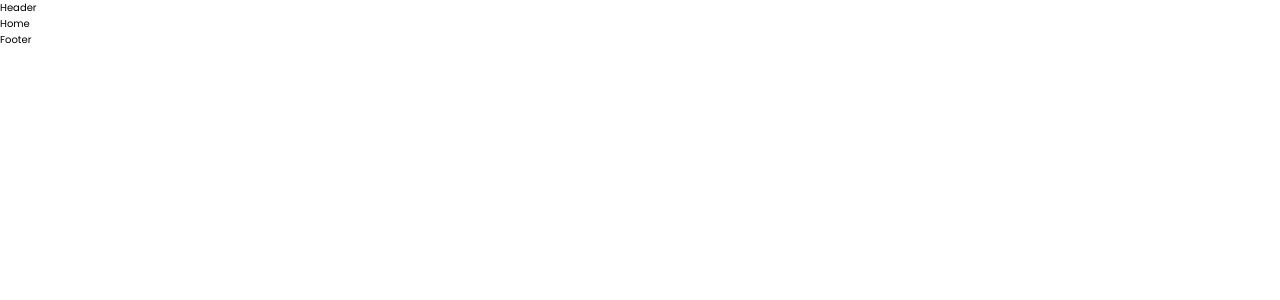
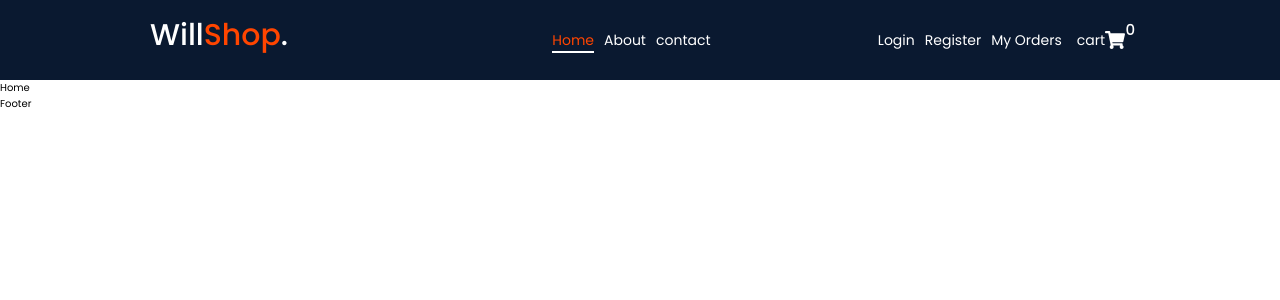
Before and after one commit to William-Hortone/user-management, a React (Create React App) app: page / in a window 1280 px wide. Shown: the top 300 px of the page. Built offline with nearby package versions, Linux system fonts and the light colour scheme.

Commit message:
added the header

```diff
--- a/src/components/header/Header.jsx
+++ b/src/components/header/Header.jsx
@@ -1,7 +1,101 @@
-import React from "react";
+import React, { useState } from "react";
+import styles from "./header.module.scss";
+import { Link, NavLink } from "react-router-dom";
+import { FaShoppingCart, FaTimes } from "react-icons/fa";
+import { HiOutlineMenuAlt3 } from "react-icons/hi";
+
+const logo = (
+  <div className={styles.logo}>
+    <Link to="/">
+      <h2>
+        Will<span>Shop</span>.
+      </h2>
+    </Link>
+  </div>
+);
+const cart = (
+  <span className={styles.cart}>
+    <Link to="/cart">
+      cart
+      <FaShoppingCart size={20} />
+      <p>0</p>
+    </Link>
+  </span>
+);
+const activeLink = ({ isActive }) => (isActive ? `${styles.active}` : "");
 
 const Header = () => {
-  return <div>Header</div>;
+  const [showMenu, setShowMenu] = useState(false);
+
+  const handleToggleMenu = () => {
+    setShowMenu(!showMenu);
+  };
+
+  const hideMenu = () => {
+    setShowMenu(false);
+  };
+
+  return (
+    <header>
+      <div className={styles.header}>
+        {logo}
+        <nav
+          className={
+            showMenu ? `${styles["show-nav"]}` : `${styles["hide-nav"]}`
+          }
+        >
+          <div
+            onClick={hideMenu}
+            className={
+              showMenu
+                ? `${styles["nav-wrapper"]} ${styles["show-nav-wrapper"]}`
+                : `${styles["nav-wrapper"]}`
+            }
+          ></div>
+          <ul onClick={hideMenu}>
+            <li className={styles["logo-mobile"]} onClick={hideMenu}>
+              {logo}
+              <FaTimes size={22} color="white" />
+            </li>
+            <li>
+              <NavLink to="/" className={activeLink}>
+                Home
+              </NavLink>
+            </li>
+            <li>
+              <NavLink to="/about" className={activeLink}>
+                About
+              </NavLink>
+            </li>
+            <li>
+              <NavLink to="/contact" className={activeLink}>
+                contact
+              </NavLink>
+            </li>
+          </ul>
+          <div className={styles["header-right"]}>
+            <span className={styles.links}>
+              <NavLink to="/login" className={activeLink}>
+                Login
+              </NavLink>
+              <NavLink to="/register" className={activeLink}>
+                Register
+              </NavLink>
+              <NavLink to="/order" className={activeLink}>
+                My Orders
+              </NavLink>
+            </span>
+            {cart}
+          </div>
+        </nav>
+
+        <div className={styles["menu-icon"]}>
+          {cart}
+          <HiOutlineMenuAlt3 size={20} onClick={handleToggleMenu} />
+        </div>
+      </div>
+    </header>
+  );
 };
 
 export default Header;
--- /dev/null
+++ b/src/components/header/header.module.scss
@@ -0,0 +1,229 @@
+.fixed {
+    width: 100%;
+    position: fixed;
+    top: 0;
+    transition: all 0.5s;
+    z-index: 9;
+  }
+
+  header {
+    width: 100%;
+    background-color: var(--dark-blue);
+    color: #fff;
+
+    .header {
+      width: 100%;
+      height: 8rem;
+      max-width: 1000px;
+      margin: 0 auto;
+      padding: 1rem;
+      display: flex;
+      justify-content: space-between;
+      align-items: center;
+      position: relative;
+    }
+
+    .logo a h2 {
+      width: 25%;
+      color: #fff;
+      cursor: pointer;
+      span {
+        color: orangered;
+      }
+    }
+
+    nav {
+      width: 75%;
+      display: flex;
+      justify-content: space-between;
+      ul {
+        display: flex;
+        justify-content: space-between;
+        list-style: none;
+
+        .logo-mobile {
+          display: none;
+        }
+
+        li {
+          margin: 0 5px;
+          a {
+            color: #fff;
+            &:hover {
+              color: orangered;
+            }
+          }
+        }
+      }
+    }
+
+    .header-right {
+      display: flex;
+
+      .cart a {
+        display: flex;
+        color: #fff;
+        position: relative;
+        &:hover {
+          color: orangered;
+        }
+        &.active {
+          color: var(--color-danger);
+        }
+        p {
+          position: absolute;
+          top: -1rem;
+          right: -1rem;
+          font-weight: 500;
+        }
+      }
+
+      span {
+        margin: 0 5px;
+
+        p {
+          color: #fff;
+        }
+      }
+
+      .links a {
+        margin: 0 5px;
+        color: #fff;
+        &:hover {
+          color: orangered;
+        }
+        &.active {
+          color: var(--color-danger);
+        }
+      }
+    }
+
+    .menu-icon {
+      cursor: pointer;
+      display: none;
+    }
+
+    @media screen and (max-width: 800px) {
+      nav {
+        display: block;
+        position: absolute;
+        top: 0;
+        left: 0;
+        width: 50%;
+        height: 100vh;
+        background-color: var(--dark-blue);
+        padding: 1rem;
+        z-index: 999;
+        transform: translateX(-200%);
+        transition: all 0.3s;
+
+        .nav-wrapper {
+          position: absolute;
+          top: 0;
+          right: 0;
+          width: 100%;
+          height: 100vh;
+          background-color: rgba(0, 0, 0, 0.5);
+          transform: translateX();
+          transition: all 0.3s;
+        }
+
+        .show-nav-wrapper {
+          transform: translateX(100%);
+        }
+
+        ul {
+          display: block;
+          .logo-mobile {
+            display: flex;
+            justify-content: space-between;
+            align-items: center;
+            > * {
+              cursor: pointer;
+            }
+          }
+          li {
+            padding: 5px 0;
+            border-bottom: 1px solid #333;
+            a {
+              display: block;
+            }
+          }
+        }
+
+        .header-right {
+          display: block;
+          .cart {
+            // display: block;
+            // padding: 5px 0;
+            border-bottom: 1px solid #333;
+            // a {
+            //   position: relative;
+            //   p {
+            //     position: absolute;
+            //     top: -1rem;
+            //     left: 5rem;
+            //     font-weight: 500;
+            //   }
+            // }
+          }
+
+          .links {
+            display: block;
+            a {
+              display: block;
+              margin: 0;
+              padding: 5px 0;
+              border-bottom: 1px solid #333;
+            }
+          }
+        }
+      }
+      .cart {
+        display: block;
+        padding: 5px 0;
+        // border-bottom: 1px solid #333;
+        a {
+          color: #fff;
+          position: relative;
+          &:hover {
+            color: orangered;
+          }
+          p {
+            position: absolute;
+            top: -1rem;
+            left: 5rem;
+            font-weight: 500;
+            color: #fff;
+          }
+        }
+      }
+      .show-nav {
+        transform: translateX(0);
+      }
+      .hide-nav {
+        transform: translateX(-200%);
+      }
+      .menu-icon {
+        display: flex;
+        > * {
+          margin-left: 2rem;
+        }
+      }
+    }
+  }
+
+  .active {
+    position: relative;
+    color: var(--color-danger);
+  }
+
+  .active::after {
+    content: "";
+    position: absolute;
+    left: 0;
+    bottom: -3px;
+    width: 100%;
+    height: 2px;
+    background-color: #fff;
+  }
```
